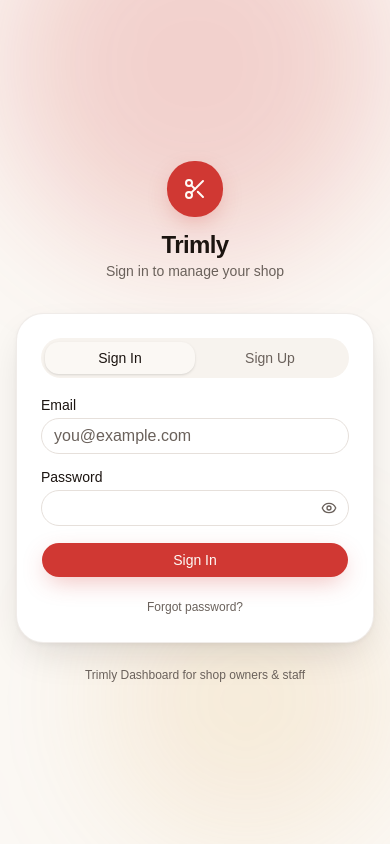
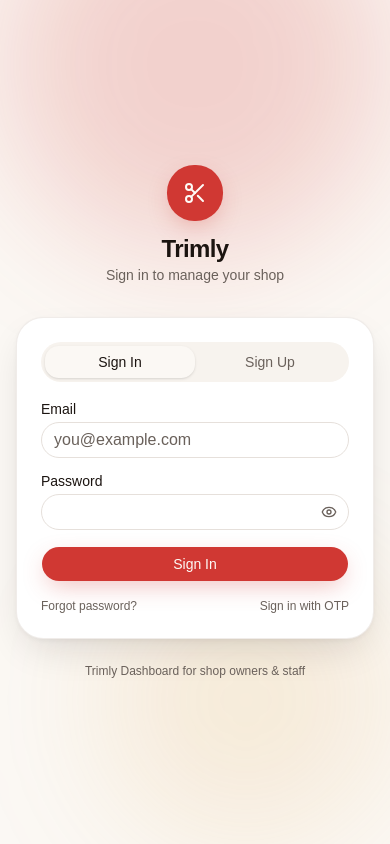
Before and after one commit to ShubhamPDev7/trimly-dashboard, a React (Vite) app: page /login in a window 390 px wide. Built offline with nearby package versions, Linux system fonts and the light colour scheme; no server answers.

Commit message:
Add OTP login flow, make phone required on signup for OTP compatibility

```diff
--- /dev/null
+++ b/src/api/otp.ts
@@ -0,0 +1,13 @@
+import { apiClient } from "./client"
+import type { AuthResponse } from "@/types/auth"
+
+export const sendOtpRequest = async (phone: string): Promise<void> => {
+  await apiClient.post("/auth/send-otp", null, { params: { phone } })
+}
+
+export const verifyOtpRequest = async (phone: string, code: string): Promise<AuthResponse> => {
+  const res = await apiClient.post<AuthResponse>("/auth/verify-otp", null, {
+    params: { phone, code },
+  })
+  return res.data
+}
--- a/src/pages/auth/LoginPage.tsx
+++ b/src/pages/auth/LoginPage.tsx
@@ -3,6 +3,7 @@ import { useNavigate } from "react-router-dom"
 import { motion, AnimatePresence } from "framer-motion"
 import { Eye, EyeOff, Scissors } from "lucide-react"
 import { loginRequest, registerRequest, forgotPasswordRequest } from "@/api/auth"
+import { sendOtpRequest, verifyOtpRequest } from "@/api/otp"
 import {
   Dialog,
   DialogContent,
@@ -34,6 +35,11 @@ export default function LoginPage() {
 const [forgotEmail, setForgotEmail] = useState("")
 const [forgotLoading, setForgotLoading] = useState(false)
 const [forgotSent, setForgotSent] = useState(false)
+const [useOtp, setUseOtp] = useState(false)
+  const [otpPhone, setOtpPhone] = useState("")
+  const [otpCode, setOtpCode] = useState("")
+  const [otpStep, setOtpStep] = useState<"phone" | "code">("phone")
+  const [otpLoading, setOtpLoading] = useState(false)
 
   const handleSubmit = async (e: React.FormEvent) => {
     e.preventDefault()
@@ -42,7 +48,7 @@ const [forgotSent, setForgotSent] = useState(false)
       const data =
         mode === "signin"
           ? await loginRequest({ email, password })
-          : await registerRequest({ name, email, phone: phone || undefined, password, role: "OWNER" })
+          : await registerRequest({ name, email, phone, password, role: "OWNER" })
 
       setAuth({
         accessToken: data.token,
@@ -73,6 +79,42 @@ const [forgotSent, setForgotSent] = useState(false)
       toast.error(err?.response?.data?.message || "Failed to send reset link")
     } finally {
       setForgotLoading(false)
+    }
+  }
+
+  const handleSendOtp = async (e: React.FormEvent) => {
+    e.preventDefault()
+    setOtpLoading(true)
+    try {
+      await sendOtpRequest(otpPhone)
+      setOtpStep("code")
+      toast.success("OTP sent!")
+    } catch (err: any) {
+      toast.error(err?.response?.data?.message || "Failed to send OTP")
+    } finally {
+      setOtpLoading(false)
+    }
+  }
+
+  const handleVerifyOtp = async (e: React.FormEvent) => {
+    e.preventDefault()
+    setOtpLoading(true)
+    try {
+      const data = await verifyOtpRequest(otpPhone, otpCode)
+      setAuth({
+        accessToken: data.token,
+        refreshToken: data.refreshToken,
+        userId: data.userId,
+        name: data.name,
+        email: data.email,
+        role: data.role,
+      })
+      toast.success("Welcome!")
+      navigate("/")
+    } catch (err: any) {
+      toast.error(err?.response?.data?.message || "Invalid or expired OTP")
+    } finally {
+      setOtpLoading(false)
     }
   }
 
@@ -164,13 +206,14 @@ const [forgotSent, setForgotSent] = useState(false)
               </div>
               {mode === "signup" && (
                 <div className="space-y-1.5">
-                  <Label htmlFor="phone">Phone (optional)</Label>
+                  <Label htmlFor="phone">Phone Number</Label>
                   <Input
                     id="phone"
                     type="tel"
-                    placeholder="9876543210"
+                    placeholder="+919876543210"
                     value={phone}
                     onChange={(e) => setPhone(e.target.value)}
+                    required
                   />
                 </div>
               )}
@@ -206,6 +249,7 @@ const [forgotSent, setForgotSent] = useState(false)
                     : "Create Account"}
               </Button>
               {mode === "signin" && (
+                <div className="flex items-center justify-between text-xs">
                   <button
                     type="button"
                     onClick={() => {
@@ -213,13 +257,79 @@ const [forgotSent, setForgotSent] = useState(false)
                       setForgotSent(false)
                       setForgotEmail(email)
                     }}
-                  className="w-full text-center text-xs text-muted-foreground hover:text-foreground hover:underline"
+                    className="text-muted-foreground hover:text-foreground hover:underline"
                   >
                     Forgot password?
                   </button>
+                  <button
+                    type="button"
+                    onClick={() => {
+                      setUseOtp(true)
+                      setOtpStep("phone")
+                    }}
+                    className="text-muted-foreground hover:text-foreground hover:underline"
+                  >
+                    Sign in with OTP
+                  </button>
+                </div>
               )}
             </motion.form>
           </AnimatePresence>
+
+          {mode === "signin" && useOtp && (
+            <motion.div
+              initial={{ opacity: 0, height: 0 }}
+              animate={{ opacity: 1, height: "auto" }}
+              className="mt-4 border-t border-border/60 pt-4"
+            >
+              {otpStep === "phone" ? (
+                <form onSubmit={handleSendOtp} className="space-y-3">
+                  <div className="space-y-1.5">
+                    <Label htmlFor="otpPhone">Phone Number</Label>
+                    <Input
+                      id="otpPhone"
+                      type="tel"
+                      placeholder="+919876543210"
+                      value={otpPhone}
+                      onChange={(e) => setOtpPhone(e.target.value)}
+                      required
+                    />
+                  </div>
+                  <div className="flex gap-2">
+                    <Button type="submit" className="flex-1" disabled={otpLoading}>
+                      {otpLoading ? "Sending..." : "Send OTP"}
+                    </Button>
+                    <Button type="button" variant="outline" onClick={() => setUseOtp(false)}>
+                      Cancel
+                    </Button>
+                  </div>
+                </form>
+              ) : (
+                <form onSubmit={handleVerifyOtp} className="space-y-3">
+                  <div className="space-y-1.5">
+                    <Label htmlFor="otpCode">Enter OTP sent to {otpPhone}</Label>
+                    <Input
+                      id="otpCode"
+                      type="text"
+                      inputMode="numeric"
+                      placeholder="6-digit code"
+                      value={otpCode}
+                      onChange={(e) => setOtpCode(e.target.value)}
+                      required
+                    />
+                  </div>
+                  <div className="flex gap-2">
+                    <Button type="submit" className="flex-1" disabled={otpLoading}>
+                      {otpLoading ? "Verifying..." : "Verify & Sign In"}
+                    </Button>
+                    <Button type="button" variant="outline" onClick={() => setOtpStep("phone")}>
+                      Back
+                    </Button>
+                  </div>
+                </form>
+              )}
+            </motion.div>
+          )}
         </div>
 
         <p className="mt-6 text-center text-xs text-muted-foreground">
```
Lines whose indentation alone changed are shown as unchanged.
